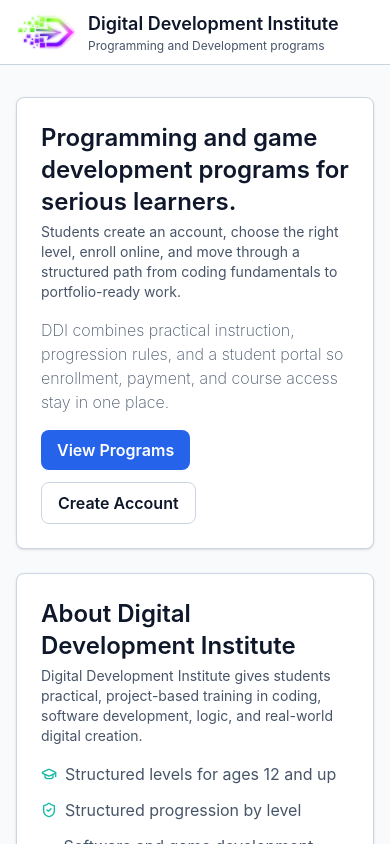
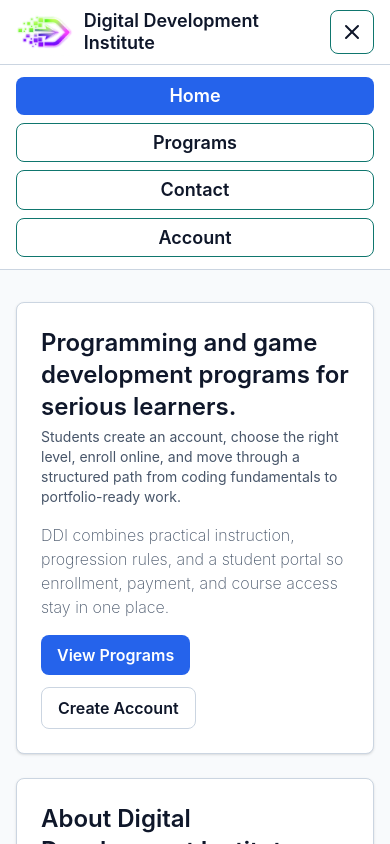
Before and after one commit to Yorgi11/ddi-website, a React (Vite) app: page / in a window 390 px wide. Both pictures are taken after a click on the button "Open navigation menu". Shown: the top 844 px of the page. Built offline with nearby package versions, Linux system fonts and the light colour scheme.

Commit message:
fixed navbar on mobile

```diff
--- a/src/components/Navbar.jsx
+++ b/src/components/Navbar.jsx
@@ -1,3 +1,5 @@
+import { Menu, X } from "lucide-react";
+import { useEffect, useState } from "react";
 import { useLocation, useNavigate } from "react-router-dom";
 import { visualAid as va } from "../config/visualAid";
 import { useAuth } from "../context/AuthContext";
@@ -7,6 +9,7 @@ export default function Navbar() {
   const navigate = useNavigate();
   const location = useLocation();
   const { user, profile } = useAuth();
+  const [mobileMenuOpen, setMobileMenuOpen] = useState(false);
 
   const navItems = user
     ? [
@@ -23,6 +26,46 @@ export default function Navbar() {
         { key: "/account", label: "Account" },
       ];
 
+  useEffect(() => {
+    setMobileMenuOpen(false);
+  }, [location.pathname]);
+
+  const handleNavigate = (path) => {
+    navigate(path);
+    setMobileMenuOpen(false);
+  };
+
+  const renderNavButton = (item, extraClassName = "") => {
+    const active =
+      item.key === "/"
+        ? location.pathname === "/"
+        : location.pathname.startsWith(item.key);
+
+    return (
+      <button
+        key={item.key}
+        onClick={() => handleNavigate(item.key)}
+        className={`${
+          active ? va.buttons.primaryButton : va.buttons.secondaryButton
+        } ${extraClassName}`}
+        style={{
+          backgroundColor: active
+            ? va.colors.primaryColor
+            : va.colors.surfaceColor,
+          color: va.colors.primaryText,
+          borderColor: active
+            ? va.colors.primaryColor
+            : va.colors.secondaryColorDark,
+          ...va.textStyles.navButtonText(
+            active ? va.colors.secondaryText : va.colors.primaryText,
+          ),
+        }}
+      >
+        {item.label}
+      </button>
+    );
+  };
+
   return (
     <header
       className={va.layout.navbarShell}
@@ -33,8 +76,8 @@ export default function Navbar() {
     >
       <div className={`${va.spacing.centerSpacing} ${va.layout.navbarInner}`}>
         <button
-          className={`${va.layout.iconRow} ${va.misc.textLeft}`}
-          onClick={() => navigate(user ? "/dashboard" : "/")}
+          className={`${va.layout.iconRow} ${va.misc.textLeft} min-w-0 flex-1 pr-3 md:flex-none md:pr-0`}
+          onClick={() => handleNavigate(user ? "/dashboard" : "/")}
           style={{ color: va.colors.primaryText }}
         >
           <div>
@@ -49,12 +92,12 @@ export default function Navbar() {
             />
           </div>
 
-          <div className={va.misc.textLeft}>
-            <div className="text-lg font-semibold">
+          <div className={`${va.misc.textLeft} min-w-0`}>
+            <div className="text-lg font-semibold leading-tight">
               Digital Development Institute
             </div>
             <div
-              className="text-xs"
+              className="hidden text-xs sm:block"
               style={{ color: va.colors.primaryTextDark }}
             >
               Programming and Development programs
@@ -62,39 +105,42 @@ export default function Navbar() {
           </div>
         </button>
 
+        <button
+          type="button"
+          className="inline-flex h-11 w-11 items-center justify-center rounded-lg border transition md:hidden"
+          onClick={() => setMobileMenuOpen((open) => !open)}
+          aria-label={
+            mobileMenuOpen ? "Close navigation menu" : "Open navigation menu"
+          }
+          aria-expanded={mobileMenuOpen}
+          aria-controls="mobile-navbar"
+          style={{
+            color: va.colors.primaryText,
+            borderColor: va.colors.secondaryColorDark,
+            backgroundColor: va.colors.surfaceColor,
+          }}
+        >
+          {mobileMenuOpen ? (
+            <X aria-hidden="true" />
+          ) : (
+            <Menu aria-hidden="true" />
+          )}
+        </button>
+
         <nav className={va.layout.navList}>
-          {navItems.map((item) => {
-            const active =
-              item.key === "/"
-                ? location.pathname === "/"
-                : location.pathname.startsWith(item.key);
-
-            return (
-              <button
-                key={item.key}
-                onClick={() => navigate(item.key)}
-                className={
-                  active ? va.buttons.primaryButton : va.buttons.secondaryButton
-                }
-                style={{
-                  backgroundColor: active
-                    ? va.colors.primaryColor
-                    : va.colors.surfaceColor,
-                  color: va.colors.primaryText,
-                  borderColor: active
-                    ? va.colors.primaryColor
-                    : va.colors.secondaryColorDark,
-                  ...va.textStyles.navButtonText(
-                    active ? va.colors.secondaryText : va.colors.primaryText,
-                  ),
-                }}
-              >
-                {item.label}
-              </button>
-            );
-          })}
+          {navItems.map((item) => renderNavButton(item))}
         </nav>
       </div>
+
+      {mobileMenuOpen && (
+        <nav
+          id="mobile-navbar"
+          className={`${va.spacing.centerSpacing} grid gap-2 border-t py-3 md:hidden`}
+          style={{ borderColor: va.colors.borderColor }}
+        >
+          {navItems.map((item) => renderNavButton(item, "w-full"))}
+        </nav>
+      )}
     </header>
   );
 }
```
Also changed, not shown: 1 other file (tests, documents, lock files or other folders).
